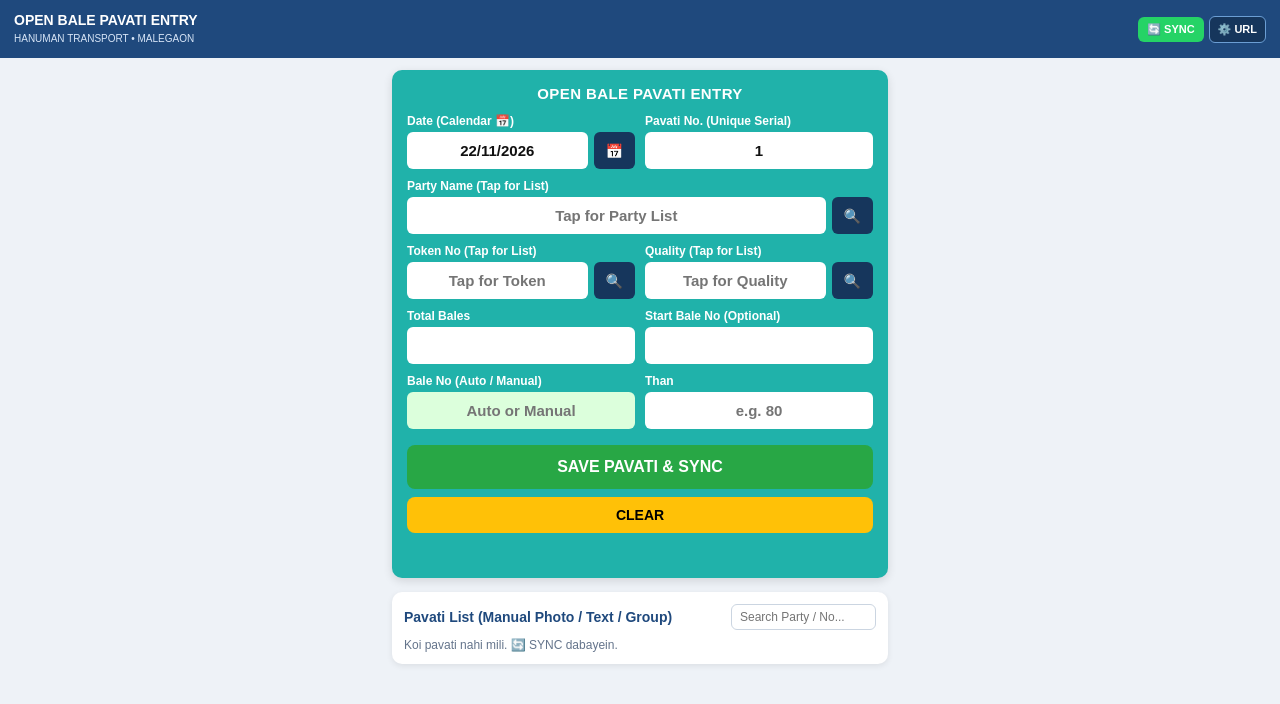
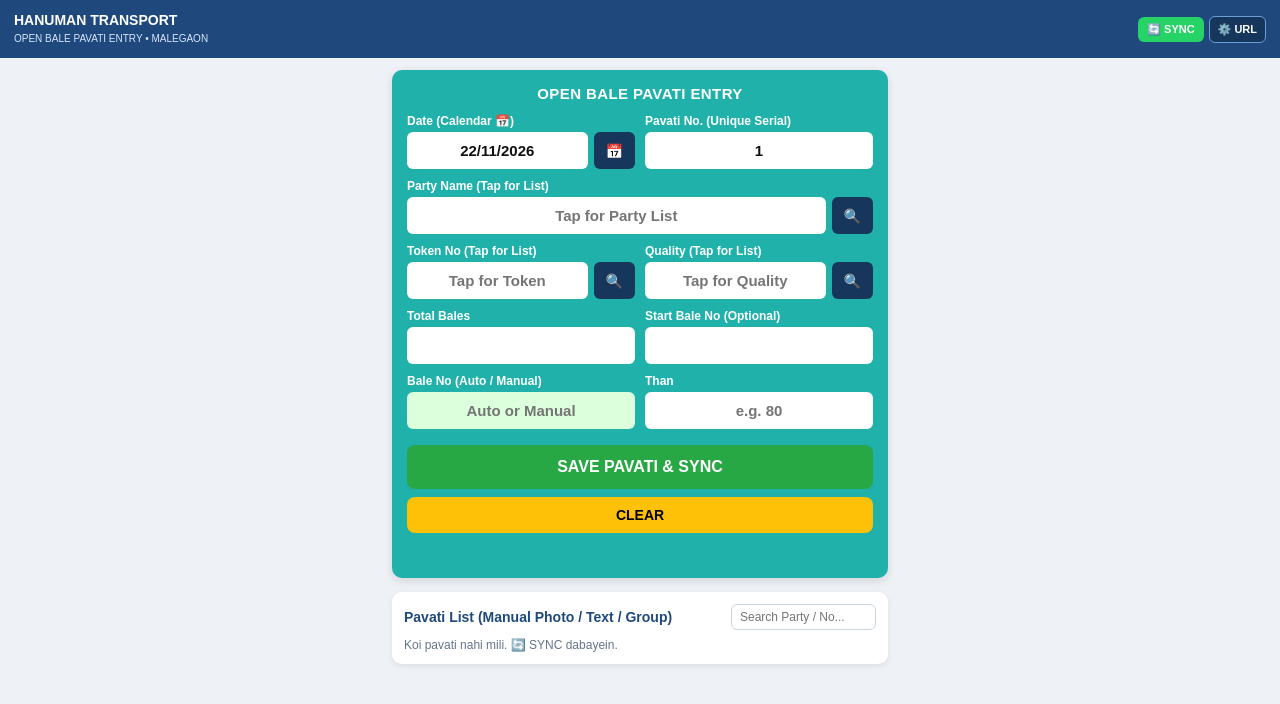
Before and after one commit to royaldurga935293-coder/Dsr, a plain HTML site: page index.html in a window 1280 px wide. Drawn offline with Linux system fonts and the light colour scheme.

Commit message:
Add files via upload

```diff
--- a/index.html
+++ b/index.html
@@ -11,7 +11,7 @@
 <link rel="manifest" href="manifest.json">
 <link rel="icon" type="image/svg+xml" href="icon.svg">
 <link rel="apple-touch-icon" href="icon.svg">
-<title>Open Bale Pavati Entry - Hanuman Transport</title>
+<title>Hanuman Transport - Open Bale Pavati Entry</title>
 <style>
   * { box-sizing: border-box; font-family: Arial, sans-serif; }
   body { margin: 0; background: #eef2f7; color: #1a202c; }
@@ -84,8 +84,8 @@
 <body>
 <div class="header">
   <div>
-    <h1>OPEN BALE PAVATI ENTRY</h1>
-    <small id="syncMeta">HANUMAN TRANSPORT • MALEGAON</small>
+    <h1>HANUMAN TRANSPORT</h1>
+    <small id="syncMeta">OPEN BALE PAVATI ENTRY • MALEGAON</small>
   </div>
   <div class="hdr-btns">
     <button class="install-btn" id="hdrInstallBtn" onclick="triggerInstallApp()">📲 INSTALL</button>
@@ -96,7 +96,7 @@
 
 <div class="container">
   <div class="install-banner" id="installBanner">
-    <span><b>Open Bale Pavati App</b> apne mobile ki Home Screen par install karein!</span>
+    <span><b>Hanuman Transport</b> apne mobile ki Home Screen par install karein!</span>
     <button onclick="triggerInstallApp()">Install App</button>
   </div>
 
```
